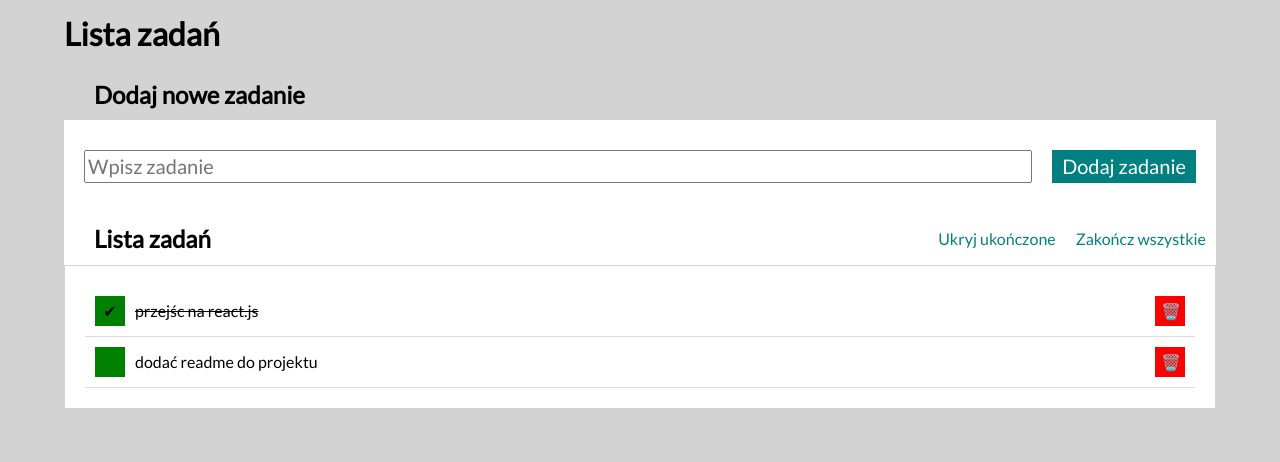
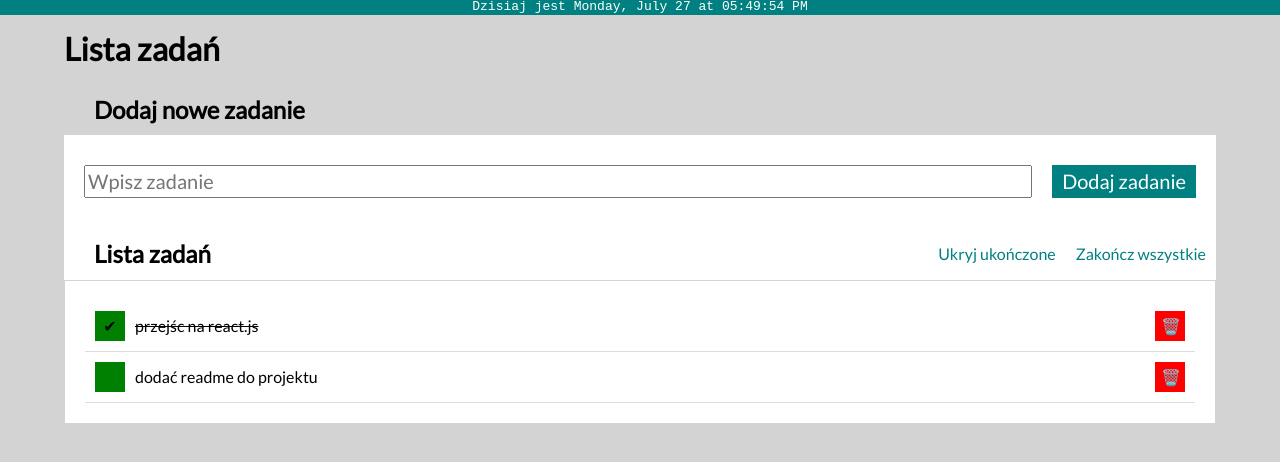
Before and after one commit to Konrad-Konrad/todo-list-react, a React (Create React App) app: page / in a window 1280 px wide. Shown: the top 462 px of the page. Built offline with nearby package versions, Linux system fonts and the light colour scheme.

Commit message:
clock component added

```diff
--- a/src/App.js
+++ b/src/App.js
@@ -1,9 +1,11 @@
-import React, { useState } from 'react';
+import React, { useState, useEffect } from 'react';
 import Form from "./Form";
 import Tasks from "./Tasks";
 import Buttons from "./Buttons";
 import Main from "./Main";
 import Container from "./Container";
+import { Clock } from "./Clock";
+
 
 
 function App() {
@@ -12,6 +14,7 @@
     { id: 1, content: "przejśc na react.js", done: true },
     { id: 2, content: "dodać readme do projektu", done: false },
   ]);
+
 
   const toggleHideDone = () => {
     setHideDone(hideDone => !hideDone);
@@ -50,6 +53,7 @@
 
   return (
     <Container>
+      <Clock />
       <Main
         headerH1="Lista zadań"
         buttonsHeaderH2="Dodaj nowe zadanie"
--- /dev/null
+++ b/src/Clock/index.js
@@ -0,0 +1,30 @@
+import React, { useState, useEffect} from "react";
+import "./style.css";
+
+
+export const Clock = () => {
+const [date, setDate] = useState(new Date());
+useEffect(() => {
+    const intervalId = setInterval (()=> {
+        setDate(new Date());
+    }, 1000 )
+    return () => {
+        clearInterval (intervalId);
+    };
+}, []);
+
+return (
+<div className="clock">
+    Dzisiaj jest
+    {" "}
+    {date.toLocaleString(undefined, {
+        weekday: "long",
+        hour: "2-digit",
+        minute: "2-digit",
+        second: "2-digit",
+        day: "numeric",
+        month: "long",
+    })}
+</div>
+)
+};
--- /dev/null
+++ b/src/Clock/style.css
@@ -0,0 +1,6 @@
+.clock {
+    text-align: center;
+    font-family: monospace;
+    color:white;
+    background-color: teal;
+}
```
